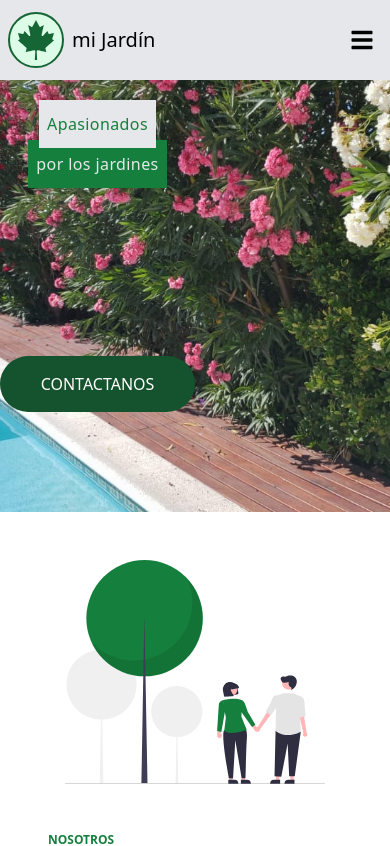
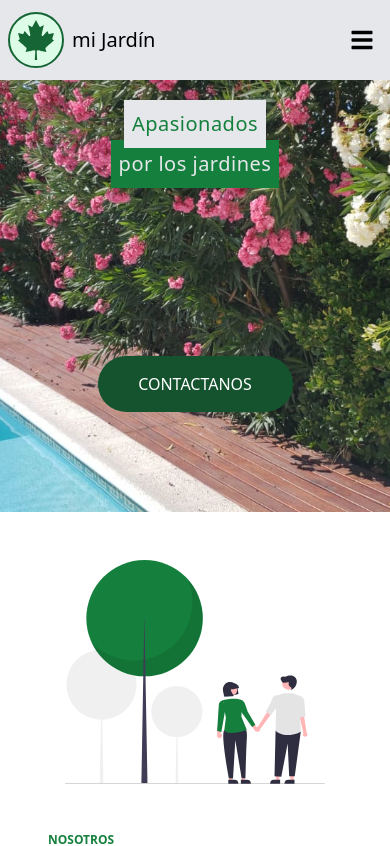
Before and after one commit to fedeferrelli/miJardin, a React (Create React App) app: page / in a window 390 px wide. Shown: the top 846 px of the page. Built offline with nearby package versions, Linux system fonts and the light colour scheme.

Commit message:
style: animations

```diff
--- a/package.json
+++ b/package.json
@@ -7,8 +7,10 @@
     "@testing-library/react": "^12.1.2",
     "@testing-library/user-event": "^13.5.0",
     "react": "^17.0.2",
+    "react-awesome-reveal": "^3.8.1",
     "react-dom": "^17.0.2",
     "react-icons": "^4.3.1",
+    "react-reveal": "^1.2.2",
     "react-router-dom": "^6.2.1",
     "react-scripts": "5.0.0",
     "react-scroll": "^1.8.4",
--- a/public/index.html
+++ b/public/index.html
@@ -7,9 +7,9 @@
     <meta name="theme-color" content="#000000" />
     <meta
       name="description"
-      content="Web site created using create-react-app"
+      content="mi Jardín. Soluciones de jardinería"
     />
-    <link rel="apple-touch-icon" href="%PUBLIC_URL%/logo192.png" />
+    <link rel="apple-touch-icon" href="%PUBLIC_URL%/favicon3.jpg" />
     <!--
       manifest.json provides metadata used when your web app is installed on a
       user's mobile device or desktop. See https://developers.google.com/web/fundamentals/web-app-manifest/
--- a/src/components/Navbar/Navbar.js
+++ b/src/components/Navbar/Navbar.js
@@ -1,69 +1,88 @@
-import React from 'react';
+import React from "react";
 
-import {FaBars} from 'react-icons/fa';
-import {RiLeafFill} from 'react-icons/ri';
-import {FaCanadianMapleLeaf} from 'react-icons/fa';
+import { FaBars } from "react-icons/fa";
+import { RiLeafFill } from "react-icons/ri";
+import { FaCanadianMapleLeaf } from "react-icons/fa";
 
-import { Link as LinkScroll, animateScroll } from 'react-scroll'
+import { Link as LinkScroll, animateScroll } from "react-scroll";
 
+import { Fade, Rotate } from "react-awesome-reveal";
 
-const Navbar = ({showSidebar, setShowSidebar}) =>{
-
+const Navbar = ({ showSidebar, setShowSidebar }) => {
   /* var scroll = Scroll.animateScroll; */
 
 
 
-    return(
+  return (
+    <div className="bg-gray-200 flex flex-row justify-between py-0 px-2 h-20 sm:h-20 z-40 fixed top-0 w-full">
+      <div className="flex flex-row ">
 
-        <div className='bg-gray-200 flex flex-row justify-between py-0 px-2 h-20 sm:h-20 z-40 fixed top-0 w-full'>
+          <Rotate className="w-14 h-14 bg-green-100 rounded-full border-2 border-green-800 flex m-auto">
+            <FaCanadianMapleLeaf
+              className="m-auto text-green-800 cursor-pointer h-10 w-10"
+              onClick={() => animateScroll.scrollToTop()}
+            />
+          </Rotate>
 
-            <div className='flex flex-row '>
-
-                <div className='w-14 h-14 bg-green-100 rounded-full border-2 border-green-800 flex m-auto'>
-                    <FaCanadianMapleLeaf className='m-auto text-green-800 cursor-pointer h-10 w-10'
-                    onClick={()=>animateScroll.scrollToTop()}
-                    />
+        <h1 className="m-auto ml-2 text-xl">mi Jardín</h1>
       </div>
 
-                <h1 className='m-auto ml-2 text-xl'>mi Jardín</h1>
-
-            </div>
-
-            <ul className='hidden sm:flex' >
-
-                <li className='ml-1 h-full' >
+      <ul className="hidden sm:flex">
+        <li className="ml-1 h-full">
           <LinkScroll
-
-                    activeClass="active" to="about" spy={true} smooth={true} offset={-80} duration={1000}
-
-                    className='flex items-center justify-center cursor-pointer   border-y-4 border-b-transparent h-full decoration-0 mx-4  active:border-b-green-900 active:border-b-4 text-xl'> Quienes somos
+            activeClass="active"
+            to="about"
+            spy={true}
+            smooth={true}
+            offset={-80}
+            duration={1000}
+            className="flex items-center justify-center cursor-pointer   border-y-4 border-b-transparent h-full decoration-0 mx-4  active:border-b-green-900 active:border-b-4 text-xl"
+          >
+            {" "}
+            Quienes somos
           </LinkScroll>
         </li>
 
-                <li className='ml-1'>
+        <li className="ml-1">
           <LinkScroll
+            activeClass="active"
+            to="servicios"
+            spy={true}
+            smooth={true}
+            offset={-80}
+            duration={1000}
+            className="flex items-center justify-center cursor-pointer   border-y-4 border-b-transparent h-full decoration-0 mx-4  active:border-b-green-900 active:border-b-4 text-xl"
+          >
+            {" "}
+            Servicios{" "}
+          </LinkScroll>{" "}
+        </li>
 
-                activeClass="active" to="servicios" spy={true} smooth={true} offset={-80} duration={1000}
-
-                className='flex items-center justify-center cursor-pointer   border-y-4 border-b-transparent h-full decoration-0 mx-4  active:border-b-green-900 active:border-b-4 text-xl' > Servicios  </LinkScroll> </li>
-
-                <li className='ml-1'>
+        <li className="ml-1">
           <LinkScroll
-                activeClass="active" to="contacto" spy={true} smooth={true} offset={-80} duration={1000}
-                className='flex items-center justify-center cursor-pointer   border-y-4 border-b-transparent h-full decoration-0 mx-4  active:border-b-green-900 active:border-b-4 text-xl'> Contacto  </LinkScroll> </li>
-
+            activeClass="active"
+            to="contacto"
+            spy={true}
+            smooth={true}
+            offset={-80}
+            duration={1000}
+            className="flex items-center justify-center cursor-pointer   border-y-4 border-b-transparent h-full decoration-0 mx-4  active:border-b-green-900 active:border-b-4 text-xl"
+          >
+            {" "}
+            Contacto{" "}
+          </LinkScroll>{" "}
+        </li>
       </ul>
 
-
-            <div className=' flex sm:hidden '
-            onClick={()=>setShowSidebar(!showSidebar)}
-            > <FaBars className='m-auto cursor-pointer w-10 h-6' /> </div>
-
-
-
+      <div
+        className=" flex sm:hidden "
+        onClick={() => setShowSidebar(!showSidebar)}
+      >
+        {" "}
+        <FaBars className="m-auto cursor-pointer w-10 h-6" />{" "}
       </div>
-
-)
+    </div>
+  );
 };
 
 export default Navbar;
--- a/src/components/Navbar/Sidebar.js
+++ b/src/components/Navbar/Sidebar.js
@@ -4,20 +4,25 @@ import {Link as LinkScroll} from 'react-scroll';
 
 import {AiOutlineClose} from 'react-icons/ai';
 
+import {Fade, Rotate} from 'react-awesome-reveal'
 
 
 const Sidebar = ({showSidebar, setShowSidebar}) => {
     return (
-        <div   className='fixed z-50 w-full pb-8 bg-green-700 flex flex-row flex-wrap '   >
+        <div   className='fixed z-50 w-full pb-8  rounded-b-3xl bg-green-700 flex flex-row flex-wrap '   >
 
-       <div className=' h-20 w-full flex  px-2 mb-8 ' onClick={()=>setShowSidebar(!showSidebar)} > <AiOutlineClose className='w-10 h-10  m-auto mr-0' /> </div>
+       <div className=' h-20 w-full flex  px-2 mb-8  ' onClick={()=>setShowSidebar(!showSidebar)} >
+       <Rotate duration={400} className='w-10 h-10  m-auto mr-0'>
+       <AiOutlineClose className='w-10 h-10  m-auto mr-0' />
+       </Rotate>
+       </div>
+        <ul className='flex flex-col w-full h-full justify-evenly text-lg' >
 
-        <ul className='flex flex-col w-full h-full justify-evenly ' >
-
-                <li className='flex flex-row justify-center' >
+            <Fade duration={1000}>
+               <li className='flex flex-row justify-center' >
                     <LinkScroll to='about'
                     activeClass="active" spy={true} smooth={true} offset={-80} duration={1500}
-                    className='text-white flex items-center justify-center decoration-0 text-base'
+                    className='text-white flex items-center justify-center decoration-0'
                     onClick={()=>setShowSidebar(!showSidebar)}> Quienes somos
                     </LinkScroll>
                 </li>
@@ -35,7 +40,7 @@ const Sidebar = ({showSidebar, setShowSidebar}) => {
                 activeClass="active" spy={true} smooth={true} offset={-80} duration={1500}
                 className='text-white mt-8 flex items-center justify-center decoration-0'
                 onClick={()=>setShowSidebar(!showSidebar)}> Contacto  </LinkScroll> </li>
-
+             </Fade>
             </ul>
 
             </div>
--- a/src/pages/About.js
+++ b/src/pages/About.js
@@ -1,17 +1,24 @@
-import React from 'react';
+import React from "react";
 
-import Image from '../images/about.svg'
+import Image from "../images/about.svg";
+
+import { Fade, Rotate } from "react-awesome-reveal";
 
 function About() {
   return (
     <div id="about" className="flex flex-col sm:flex-row  sm:h-[40rem]">
-
-        <div className=" w-full  flex flex-row  pt-12 sm:pt-0  justify-center items-center">
+      <div className="w-full  flex flex-row  pt-12 sm:pt-0  justify-center items-center">
+        <Fade direction="left" >
           <img src={Image} alt="about" className="m-auto w-2/3 sm:w-1/2 " />
+        </Fade>
       </div>
 
-        <div className="w-full flex  justify-center items-center ">
-          <div className='flex flex-col p-12 sm:px-24  m-auto '>
+      <div className="w-full flex  justify-center items-center">
+        <Fade
+          direction="up"
+          className="flex flex-col p-12 sm:px-24  m-auto"
+        >
+          <div>
             <h1 className="text-green-700 text-left uppercase font-bold text-xs sm:text-sm">
               Nosotros
             </h1>
@@ -27,9 +34,10 @@ function About() {
               proyectos con una mirada sostenible y creativa.
             </p>
           </div>
+        </Fade>
       </div>
     </div>
   );
 }
 
-export default About
+export default About;
--- a/src/pages/Contacto.js
+++ b/src/pages/Contacto.js
@@ -8,6 +8,7 @@ import {MdOutlineMailOutline} from 'react-icons/md'
 
 import {FiPhone} from 'react-icons/fi'
 
+import { Fade, Rotate } from "react-awesome-reveal";
 
 
 function Contacto() {
@@ -21,7 +22,7 @@ function Contacto() {
 
 
 
-        <div className="w-full flex  justify-center items-center">
+        <Fade direction='left' className="w-full flex  justify-center items-center">
          <div className='flex flex-col p-12 sm:px-24  m-auto '>
             <h1 className="text-green-700 text-left uppercase font-bold text-xs sm:text-sm">
               Contacto
@@ -32,7 +33,7 @@ function Contacto() {
 
             { w < 468 ?
 
-              <a href='https://api.whatsapp.com/send?phone=5492944669065&text=Hola,%20Fernando.%20Cómo%20estás?%20Me%20gustaría%20hecerte%20la%20siguiente%20consulta.%0D%0A%0D%0A' className="mt-4 leading-tight  hover:text-green-700 tracking-wider sm:text-lg flex flex-row justify-start items-center ">
+              <a href='https://api.whatsapp.com/send?phone=5492944669065&text=Hola,%20Fernando.%20Cómo%20estás?%20Me%20gustaría%20hacerte%20la%20siguiente%20consulta.%0D%0A%0D%0A' className="mt-4 leading-tight  hover:text-green-700 tracking-wider sm:text-lg flex flex-row justify-start items-center ">
               <FaWhatsapp className='text-green-900 text-3xl sm:text-4xl mr-2'/> +54 9 294 466-9065
               </a> :
 
@@ -53,16 +54,24 @@ function Contacto() {
             }
 
 
+
             <a href="mailto:femoreno45@gmail.com" className="mt-4 leading-tight hover:text-green-700 tracking-wider sm:text-lg flex flex-row justify-start items-center ">
               <MdOutlineMailOutline className='text-green-900 text-3xl sm:text-4xl mr-2'/> femoreno45@gmail.com
             </a>
 
+
+
           </div>
+        </Fade>
+
+
+
+        <div className=" w-full  flex flex-row pb-12 sm:pb-0  justify-center items-center ">
+          <Fade direction='up' delay={1}>
+            <img src={Image} alt="contacto" className="m-auto w-2/3 sm:w-1/2" />
+          </Fade>
         </div>
 
-        <div className=" w-full  flex flex-row pb-12 sm:pb-0  justify-center items-center ">
-          <img src={Image} alt="contacto" className="m-auto w-2/3 sm:w-1/2" />
-        </div>
 
       </div>
     );
--- a/src/pages/Footer.js
+++ b/src/pages/Footer.js
@@ -2,17 +2,19 @@ import React from 'react';
 
 import {FaCanadianMapleLeaf} from 'react-icons/fa';
 
-import { animateScroll } from 'react-scroll'
+import { animateScroll } from 'react-scroll';
+
+import { Fade, Rotate } from "react-awesome-reveal";
 
 function Footer() {
     return (
         <div className='bg-slate-900 h-40 sm:h-48  flex flex-col items-center justify-end'>
 
-            <div className='w-10 h-10 bg-green-100 rounded-full border-2 border-green-800 flex shadow-2xl shadow-black'>
+            <Rotate className='w-10 h-10 bg-green-100 rounded-full border-2 border-green-800 flex shadow-2xl shadow-black'>
                 <FaCanadianMapleLeaf className='m-auto text-green-800 cursor-pointer h-10 w-10'
                 onClick={()=>animateScroll.scrollToTop()}
                 />
-            </div>
+            </Rotate>
 
             <h1 className='text-lg m-0 font-bold text-white'>mi Jardín</h1>
 
--- a/src/pages/Home.js
+++ b/src/pages/Home.js
@@ -3,42 +3,43 @@ import imagen from '../images/fer.jpg';
 
 import { Link as LinkScroll } from 'react-scroll'
 
+import {Fade} from 'react-awesome-reveal'
+
 function Home() {
     return (
-      <div className="w-full  bg-gray-200 relative -mt-0 z-10 h-[32rem] sm:h-auto">
-        <img
-          src={imagen}
-          alt="gardening"
-          className=" sm:w-full max-h-screen h-full sm:h-auto  saturate-100 opacity-95 object-cover"
-        />
+      <div className="w-full relative -mt-0 z-10 h-[32rem] sm:h-auto">
+        <Fade triggerOnce duration={2000} className='h-full'>
+          <img
+            src={imagen}
+            alt="gardening"
+            className=" sm:w-full max-h-screen h-full sm:h-auto  saturate-100 opacity-95 object-cover"
+          />
+        </Fade>
 
-        <div className="absolute bottom-0 left-0   h-full w-1/2 flex flex-col ">
-
-          <div className="h-full w-full m-auto flex flex-col  justify-end py-4">
-            <h1 className=" sm:text-5xl h-12 sm:h-20 tracking-wide text-center m-auto bg-gray-200 text-green-700 -mb-2 z-50 px-2 sm:px-4 flex">
-
+        <Fade triggerOnce duration={2500}>
+        <div className="absolute bottom-0 left-0   h-full w-full flex flex-col justify-center items-center">
+          <div className="h-full w-full m-auto flex flex-col  justify-center items-center py-4">
+            <h1 className="text-xl sm:text-5xl h-12 sm:h-20 tracking-wide text-center m-auto bg-gray-200 text-green-700 -mb-2 z-50 px-2 sm:px-4 flex">
               <span className="m-auto"> Apasionados </span>
             </h1>
-            <h1 className=" sm:text-5xl h-12 sm:h-20 tracking-wide text-center m-auto bg-green-700 text-gray-200  mt-0 px-2 sm:px-4 flex">
-
+            <h1 className="text-xl sm:text-5xl h-12 sm:h-20 tracking-wide text-center m-auto bg-green-700 text-gray-200  mt-0 px-2 sm:px-4 flex">
               <span className="m-auto">por los jardines</span>
             </h1>
 
-
-
-
             <LinkScroll
-            activeClass="active" to="contacto" spy={true} smooth={true} offset={-80} duration={1500}
-
-            className="bg-green-900 hover:bg-green-700 cursor-pointer rounded-full text-white text-center  sm:text-xl  px-0 p-4 w-full  sm:w-1/2 uppercase m-auto">
+              activeClass="active"
+              to="contacto"
+              spy={true}
+              smooth={true}
+              offset={-80}
+              duration={1500}
+              className="bg-green-900 hover:bg-green-700 cursor-pointer rounded-full text-white text-center  sm:text-xl  px-0 p-4 w-1/2  sm:w-1/2 uppercase m-auto"
+            >
               Contactanos
             </LinkScroll>
-
-
-
-
           </div>
         </div>
+        </Fade>
       </div>
     );
 }
--- a/src/pages/Servicios.js
+++ b/src/pages/Servicios.js
@@ -1,4 +1,6 @@
-import React from 'react'
+import React from 'react';
+
+import { Fade } from 'react-awesome-reveal';
 
 function Servicios() {
     return (
@@ -7,7 +9,8 @@ function Servicios() {
 
         <div id='servicios' className='flex flex-col px-8 sm:flex-row justify-center'>
 
-            <div className=' m-auto my-12 shadow-lg shadow-gray-300 rounded-2xl border-gray-400 w-full sm:jusify-center sm:w-1/2 sm:mx-12 bg-white max-w-sm sm:hover:-translate-y-2 hover:shadow-2xl transition-all ease-in-out pb-4'>
+            <Fade duration={2500}  className=' m-auto my-12 shadow-lg shadow-gray-300 rounded-2xl border-gray-400 w-full sm:jusify-center sm:w-1/2 sm:mx-12 bg-white max-w-sm sm:hover:-translate-y-2 hover:shadow-2xl transition-all ease-in-out pb-4'>
+            <div>
                 <div>
                     <img src={require('../images/servicios1.jpg')} alt='servicios' className='h-16 sm:h-48 rounded-t-2xl object-none w-full ' />
                 </div>
@@ -23,10 +26,15 @@ function Servicios() {
                 <p className='mt-2 leading-tight tracking-wider sm:text-lg text-center px-8'>
                   Realizamos movimientos de tierra, plantación de árboles, arbustos y especies de temporada, instalación de césped y panes y cercos.
                 </p>
+                </div>
 
-            </div>
+            </Fade >
 
-            <div className=' m-auto sm:my-12 mb-6 shadow-lg shadow-gray-300 rounded-2xl border-gray-400 w-full sm:jusify-center sm:w-1/2 sm:mx-12 bg-white max-w-sm hover:-translate-y-2 hover:shadow-2xl transition-all ease-in-out pb-4'>
+
+
+            <Fade duration={2500} className=' m-auto sm:my-12 mb-6 shadow-lg shadow-gray-300 rounded-2xl border-gray-400 w-full sm:jusify-center sm:w-1/2 sm:mx-12 bg-white max-w-sm hover:-translate-y-2 hover:shadow-2xl transition-all ease-in-out pb-4'>
+
+            <div>
                 <div>
                     <img src={require('../images/servicios2.jpg')} alt='servicios' className='h-16 sm:h-48 rounded-t-2xl object-none w-full '/>
                 </div>
@@ -45,10 +53,13 @@ function Servicios() {
 
             </div>
 
+            </Fade>
+
             </div>
 
-            <div className='flex flex-row flex-wrap justify-center sm:mx-48'>
+            <Fade duration={1000} >
 
+<div className='flex flex-row flex-wrap justify-center sm:mx-48'>
                 <div className='rounded-full bg-gray-100 px-4 py-2 shadow-md m-1.5 border-gray-700'>
                 Forestación
                 </div>
@@ -68,8 +79,8 @@ function Servicios() {
                 <div className='rounded-full bg-gray-100 px-4 py-2 shadow-md m-1.5 border-gray-700'>
                 Planes de Mejoras
                 </div>
-
-            </div>
+                </div>
+            </Fade>
 
         </div>
 
```
Also changed, not shown: 1 other file (tests, documents, lock files or other folders). Lines whose indentation alone changed are shown as unchanged.
